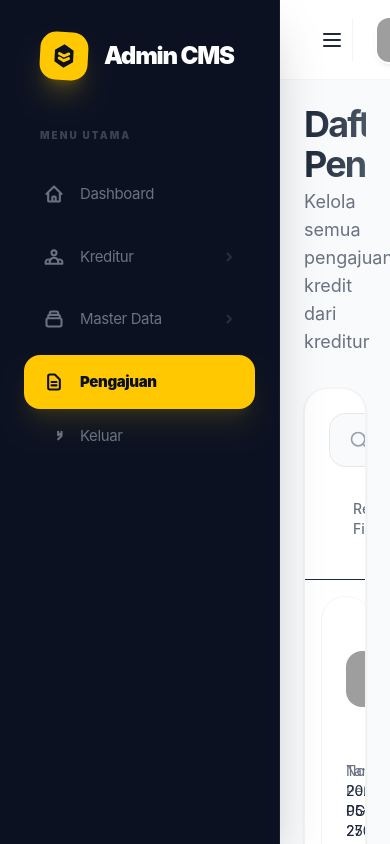
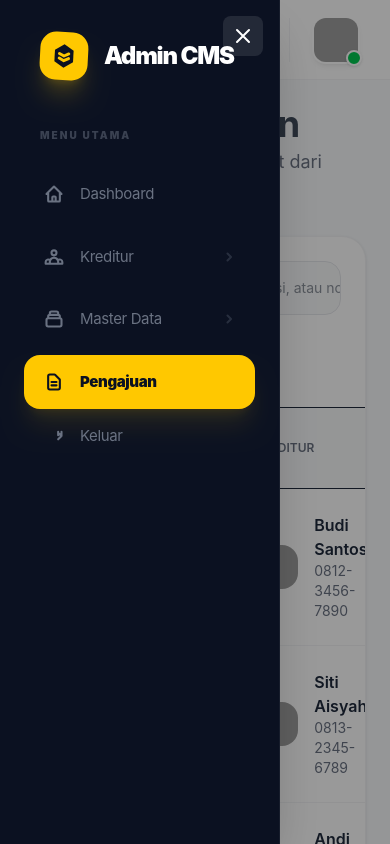
Before and after one commit to kevin8566/p3k-formulir, a React (Vite) app: page /admin/pengajuan in a window 390 px wide. Both pictures are taken after a click on the button "Buka menu sidebar". Built offline with nearby package versions, Linux system fonts and the light colour scheme; grey boxes are pictures that could not be loaded.

Commit message:
update tabel list pengajuan

```diff
--- a/src/components/layout/AdminSidebar.jsx
+++ b/src/components/layout/AdminSidebar.jsx
@@ -1,4 +1,5 @@
 import React, { useState } from 'react';
+import { useUIStore } from '../../store/uiStore';
 import { Link, useLocation } from 'react-router-dom';
 import { useMasterDataStore } from '../../features/master-data/store/masterDataStore';
 
@@ -6,6 +7,7 @@ export default function AdminSidebar() {
     const location = useLocation();
     const { categories } = useMasterDataStore();
     const [isMasterOpen, setIsMasterOpen] = useState(location.pathname.includes('master-data'));
+    const { sidebarOpen, setSidebarOpen } = useUIStore();
 
     const NAV_ITEMS = [
         {
@@ -61,8 +63,33 @@ export default function AdminSidebar() {
         return location.pathname.startsWith(to);
     };
 
+    // Sidebar desktop: md:block, mobile: fixed overlay
     return (
-        <aside className="w-[280px] bg-[#0B1121] text-white flex flex-col shadow-2xl z-20 shrink-0 border-r border-white/5 relative overflow-hidden">
+        <>
+        {/* Overlay for mobile */}
+        {sidebarOpen && (
+            <div
+                className="fixed inset-0 bg-black/40 z-40 md:hidden animate-fade-in"
+                onClick={() => setSidebarOpen(false)}
+                aria-label="Tutup menu sidebar"
+            />
+        )}
+        <aside
+            className={`w-[280px] bg-[#0B1121] text-white flex flex-col shadow-2xl z-50 shrink-0 border-r border-white/5 overflow-hidden hidden md:flex ${
+                sidebarOpen ? '!flex fixed md:static left-0 top-0 h-screen md:h-auto md:relative' : ''
+            }`}
+        >
+            {/* Close button mobile */}
+            <button
+                className="absolute top-4 right-4 md:hidden bg-white/10 hover:bg-white/20 rounded-lg p-2 z-50"
+                onClick={() => setSidebarOpen(false)}
+                aria-label="Tutup sidebar"
+                style={{ display: sidebarOpen ? 'block' : 'none' }}
+            >
+                <svg xmlns="http://www.w3.org/2000/svg" width="24" height="24" fill="none" viewBox="0 0 24 24" stroke="currentColor" strokeWidth="2">
+                    <path strokeLinecap="round" strokeLinejoin="round" d="M6 18L18 6M6 6l12 12" />
+                </svg>
+            </button>
             {/* Brand */}
             <div className="h-28 flex items-center px-10 shrink-0 relative z-10">
                 <div className="flex items-center gap-4">
@@ -169,5 +196,6 @@ export default function AdminSidebar() {
 
             <div className="h-10 shrink-0" />
         </aside>
+        </>
     );
 }
--- a/src/components/layout/AdminTopbar.jsx
+++ b/src/components/layout/AdminTopbar.jsx
@@ -13,7 +13,7 @@ const PAGE_TITLES = {
 
 export default function AdminTopbar() {
     const location = useLocation();
-    const { globalSearch, setGlobalSearch } = useUIStore();
+    const { globalSearch, setGlobalSearch, setSidebarOpen } = useUIStore();
 
     const pageTitle = Object.entries(PAGE_TITLES)
         .sort((a, b) => b[0].length - a[0].length)
@@ -23,7 +23,11 @@ export default function AdminTopbar() {
         <header className="h-20 bg-white border-b border-gray-100 flex items-center justify-between px-8 shrink-0 z-10">
             <div className="flex items-center gap-8 flex-1">
                 {/* Menu Toggle (Mobile) */}
-                <button className="lg:hidden p-2 hover:bg-gray-50 rounded-lg">
+                <button
+                    className="md:hidden p-2 hover:bg-gray-50 rounded-lg"
+                    onClick={() => setSidebarOpen(true)}
+                    aria-label="Buka menu sidebar"
+                >
                     <svg xmlns="http://www.w3.org/2000/svg" width="24" height="24" fill="none" viewBox="0 0 24 24" stroke="currentColor" strokeWidth="2">
                         <path strokeLinecap="round" strokeLinejoin="round" d="M4 6h16M4 12h16M4 18h16" />
                     </svg>
--- a/src/features/pengajuan/components/PengajuanTable.jsx
+++ b/src/features/pengajuan/components/PengajuanTable.jsx
@@ -5,8 +5,8 @@ import PengajuanStatusBadge from './PengajuanStatusBadge';
 
 export default function PengajuanTable({ items, onDetail }) {
     return (
-        <div className="hidden md:block overflow-x-auto">
-            <table className="w-full">
+        <div className="overflow-x-auto">
+            <table className="w-full min-w-[800px]">
                 <thead>
                     <tr className="border-b bg-gray-50">
                         <th className="px-8 py-6 text-left text-xs font-semibold text-gray-500">NO</th>
--- a/src/store/uiStore.js
+++ b/src/store/uiStore.js
@@ -3,4 +3,6 @@ import { create } from 'zustand';
 export const useUIStore = create((set) => ({
     globalSearch: '',
     setGlobalSearch: (term) => set({ globalSearch: term }),
+    sidebarOpen: false,
+    setSidebarOpen: (open) => set({ sidebarOpen: open }),
 }));
```
